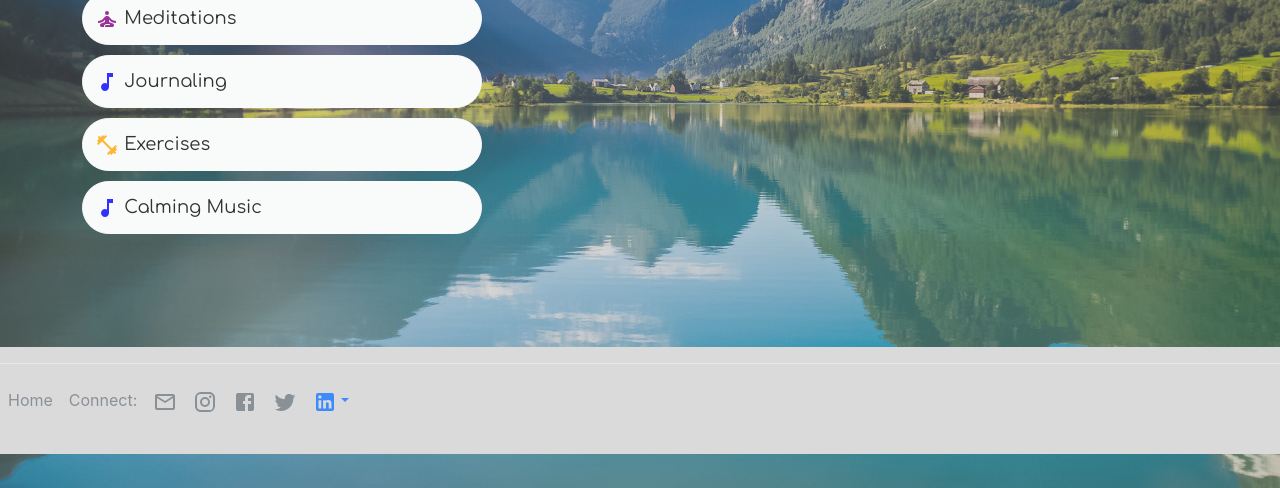
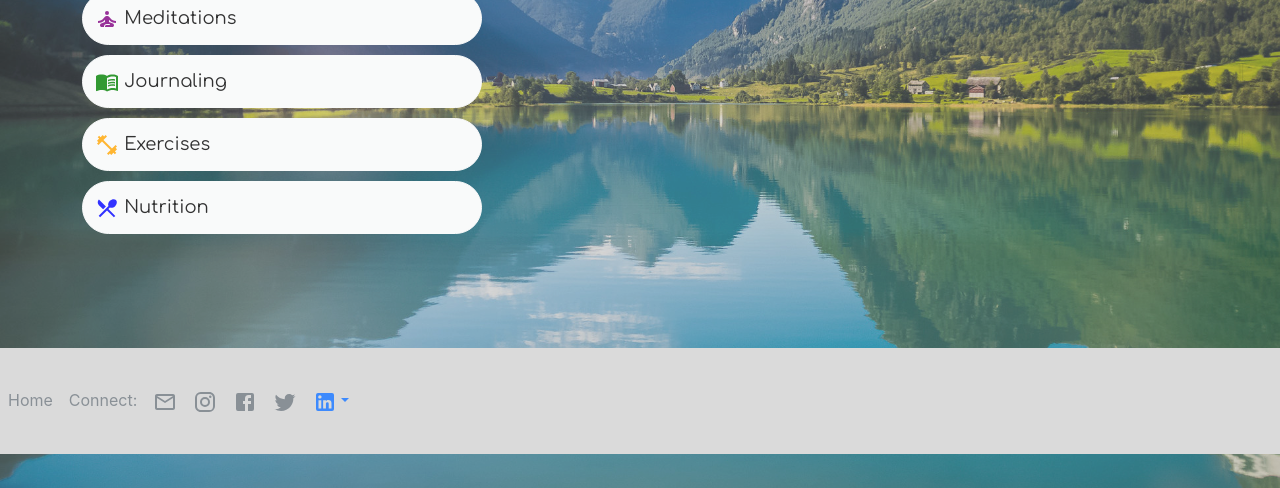
Before and after one commit to MaryMcKHU/WellnessPal, a React (Create React App) app in the folder ghi/: page / in a window 1280 px wide. Shown: the part 346-834 px from the top of the page. Built offline with nearby package versions, Linux system fonts and the light colour scheme; no server answers.

Commit message:
Working on getting meditation videos to appear using YouTube API

```diff
--- a/ghi/src/Components/Footer.js
+++ b/ghi/src/Components/Footer.js
@@ -11,7 +11,7 @@ import "../index.css";
 function Footer() {
   return (
     <div className="footer">
-      <footer className="d-flex flex-wrap justify-content-between align-items-center py-3 my-3 border-top">
+      <footer className="d-flex flex-wrap justify-content-between align-items-center py-3 my-3">
         <ul className="nav col-md-4 justify-content-start">
           <li className="nav-item">
             <NavLink to="/" className="nav-link px-2 text-muted">
@@ -21,7 +21,7 @@ function Footer() {
           <li className="nav-link px-2 text-muted">Connect: </li>
           <li className="nav-item">
             <a
-              href="mailto:carcar@gmail.com"
+              href="mailto:wellnesspal@gmail.com"
               className="nav-link px-2 text-muted"
             >
               <EmailOutlinedIcon size="1.5em" />
--- a/ghi/src/Components/MainPage.js
+++ b/ghi/src/Components/MainPage.js
@@ -3,7 +3,8 @@ import { Link } from 'react-router-dom';
 import SelfImprovementIcon from '@mui/icons-material/SelfImprovement';
 import FitnessCenterIcon from '@mui/icons-material/FitnessCenter';
 import SpaIcon from '@mui/icons-material/Spa';
-import MusicNoteIcon from '@mui/icons-material/MusicNote';
+import MenuBookIcon from '@mui/icons-material/MenuBook';
+import LocalDiningIcon from '@mui/icons-material/LocalDining';
 import Button from 'react-bootstrap/Button';
 import Container from 'react-bootstrap/Container';
 import MotivationalQuote from './MotivationalQuote';
@@ -15,9 +16,12 @@ function MainPage() {
       const handleExerciseClick = event => {
         console.log('Exercise Link Clicked');
       }
-      const handleMusicClick = event => {
-        console.log('Muscle Link Clicked');
+      const handleNutritionClick = event => {
+        console.log('Nutrition Link Clicked');
       }
+      const handleJournalClick = event => {
+        console.log('Journal Link Clicked');
+      };
     return (
         <Container className='font-link' style={{marginTop:100}}>
         <h2 style={{color:'white', fontSize:28, paddingBottom:20, fontWeight:'bold'}}>
@@ -32,9 +36,9 @@ function MainPage() {
             <SelfImprovementIcon style={{color:'purple'}}/> Meditations
           </Button>
         </Link><br />
-        <Link onClick={handleMusicClick} to="/journal/">
+        <Link onClick={handleJournalClick} to="/journal/">
           <Button variant="light" style={{marginBottom:10, fontSize:18, width:400, textAlign:'left', borderRadius:30, padding:12}}>
-            <MusicNoteIcon style={{color:'blue'}}/> Journaling
+            <MenuBookIcon style={{color:'green'}}/> Journaling
           </Button>
         </Link><br />
         <Link onClick={handleExerciseClick} to="/exercise/">
@@ -42,9 +46,9 @@ function MainPage() {
             <FitnessCenterIcon style={{color:'orange'}}/> Exercises
           </Button>
         </Link><br/>
-        <Link onClick={handleMusicClick} to="/music/">
+        <Link onClick={handleNutritionClick} to="/nutrition/">
           <Button variant="light" style={{marginBottom:10, fontSize:18, width:400, textAlign:'left', borderRadius:30, padding:12}}>
-            <MusicNoteIcon style={{color:'blue'}}/> Calming Music
+            <LocalDiningIcon style={{color:'blue'}}/> Nutrition
           </Button>
         </Link>
         <MotivationalQuote />
--- a/ghi/src/Pages/Exercise.js
+++ b/ghi/src/Pages/Exercise.js
@@ -1,8 +1,26 @@
-import React from 'react';
+import React, { useEffect, useState } from 'react';
+// import { exerciseOptions, fetchData } from '../Utils/fetchData';
 
 function Exercise() {
+    const [data, setData] = useState([]);
+
+    // useEffect(() => {
+    //     fetch('https://exerciseapi3.p.rapidapi.com/search/muscles/', exerciseOptions)
+    //     .then(response => response.json())
+    //     .then((json) => setData(json['exercise']))
+    //     .catch(err => console.error(err));
+    // }, []);
+
     return (
-        <div>Exercise</div>
+        <div>
+            {/* {data.map((muscle) => {
+                return(
+                    <ul key={muscle.id}>
+                        <li>{muscle.name}</li>
+                    </ul>
+                )
+            })} */}
+        </div>
     );
 }
 export default Exercise;
--- a/ghi/src/Pages/Meditation.js
+++ b/ghi/src/Pages/Meditation.js
@@ -1,8 +1,29 @@
-import React from 'react';
+import React, { useState, useEffect } from 'react';
+import { meditationOptions, fetchData } from '../Utils/fetchData';
 
 function Meditation() {
+
+    const [data, setData] = useState([]);
+
+    useEffect(() => {
+        fetch('https://youtube138.p.rapidapi.com/playlist/videos/?id=PL7by6RYPG3HBIcoBm6vhthBguC5iGKKSl&hl=en&gl=US', meditationOptions)
+        .then(response => response.json())
+        .then((json) => setData(json['meditations']))
+        .catch(err => console.error(err));
+    }, []);
+
+    useEffect(() => {}, [data]);
+
     return (
-        <div>Meditation</div>
+        <div>
+            {data.map((meditation) => {
+                return (
+                    <ul key={meditation.id}>
+                        <li>{meditation.name}</li>
+                    </ul>
+                )
+            })}
+        </div>
     );
 }
 export default Meditation;
--- a/ghi/src/Utils/fetchData.js
+++ b/ghi/src/Utils/fetchData.js
@@ -3,6 +3,14 @@ export const motivationalOptions = {
 	headers: {
 		'X-RapidAPI-Key': '42ec289be7msh45595c60830fe75p13290djsnb48fc4a49ab9',
 		'X-RapidAPI-Host': 'inspiring-quotes.p.rapidapi.com'
+	}
+};
+
+export const meditationOptions = {
+	method: 'GET',
+	headers: {
+		'X-RapidAPI-Key': '42ec289be7msh45595c60830fe75p13290djsnb48fc4a49ab9',
+		'X-RapidAPI-Host': 'youtube138.p.rapidapi.com'
 	}
 };
 
```
Also changed, not shown: ghi/src/App.js (+1 -7 lines).
